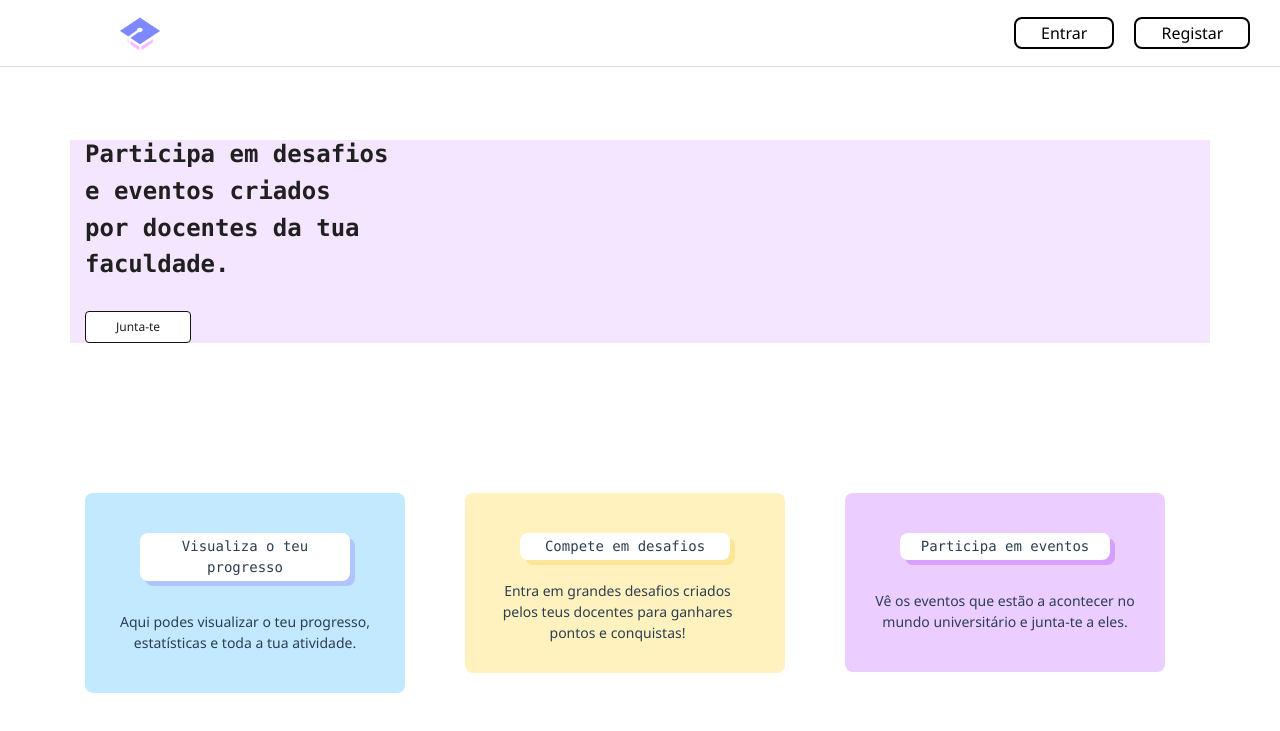
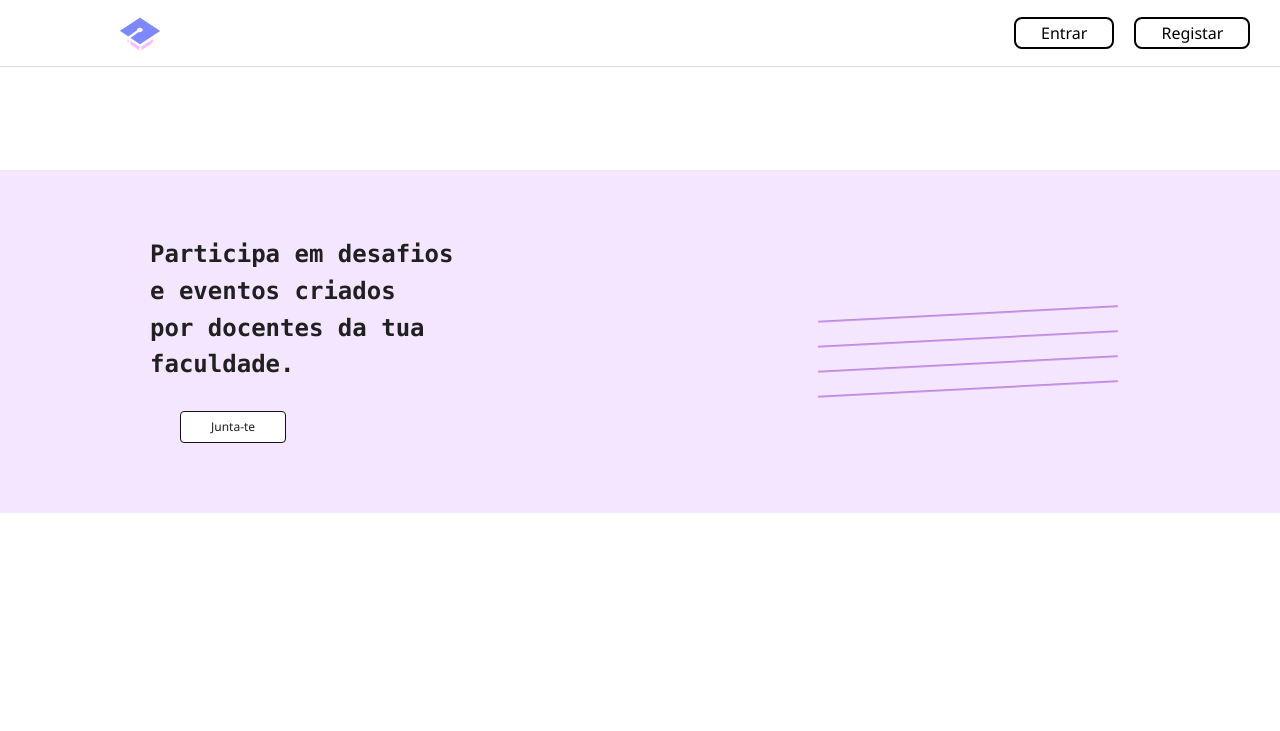
Before and after one commit to goncalomotaribeiro/webp2, a Vue app: page / in a window 1280 px wide. Shown: the top 731 px of the page. Built offline with nearby package versions, Linux system fonts and the light colour scheme.

Commit message:
landing page lines

```diff
--- a/src/views/LandingPage.vue
+++ b/src/views/LandingPage.vue
@@ -1,6 +1,5 @@
 <template>
   <div id="cards">
-    <b-container class="bv-example-row">
     <!--  ------------ RETANGULO INICIAL  ------------ -->
     <b-row class="text-left" id="firstDiv">
       <b-col sm>
@@ -17,13 +16,18 @@
         >
           Junta-te</b-button>
       </b-col>
+
+      <!--  ------------ LINHAS ROXAS  ------------ -->
+      <b-col sm class="text-right" style="margin-top: 50px">
+        <hr class="one">
+        <hr class="one">
+        <hr class="one">
+        <hr class="one">
+      </b-col>
+
     </b-row>
 
-      <!-- <b-col sm>
-            <p>Participa em Desafios e Eventos criados</p>
-            <p>por docentes da tua faculdade</p>
-          </b-col> -->
-
+    <b-container class="bv-example-row">
       <!--  ------------ INFORMAÇÃO DO SITE  ------------ -->
       <b-row class="text-center">
         <b-col sm>
@@ -168,26 +172,39 @@ export default {};
 <style>
 #firstDiv {
   background: #f5e6ff;
-  margin-top: 70px;
+  margin-top: 170px;
   margin-bottom: 150px;
+  padding-top: 70px;
+  padding-bottom: 70px;
 }
 
 #firstDiv h4 {
+  margin-left: 150px;
   color: #202020;
   font-family: "Consolas";
   font-display: block;
   font-weight: bold;
 }
 
-#btnJunta{
+#btnJunta {
   color: #202020;
-  font-family: 'Segoe UI';
+  font-family: "Segoe UI";
   font-size: 12px;
   padding-left: 30px;
   padding-right: 30px;
+  margin-left: 180px;
   border: #131313 1.5px solid;
   font-weight: 500;
   background-color: #ffffff;
+}
+
+.one{
+  background: #CF98F3;
+  height: 1px;
+  width: 300px;
+  margin-top: 23px;
+  display: block;
+  transform: rotate(-3deg);
 }
 
 .bv-example-row {
```
Lines whose indentation alone changed are shown as unchanged.
